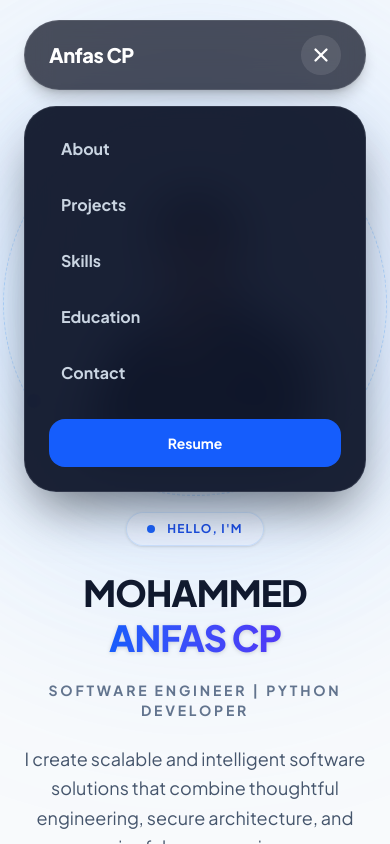
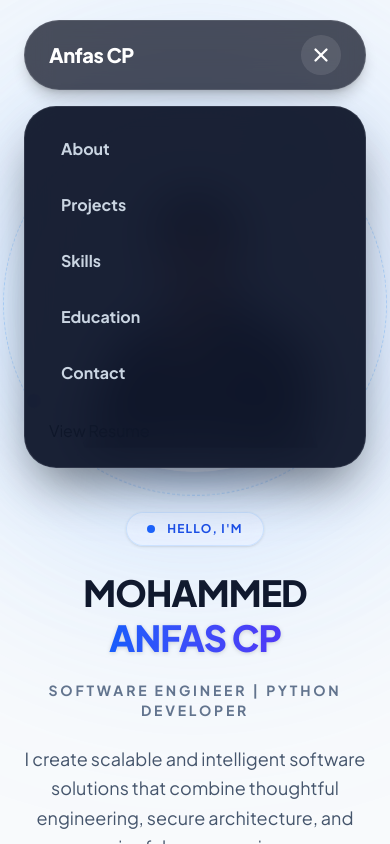
Before and after one commit to Anfas007/portfolio, a React (Vite) app: page / in a window 390 px wide. Both pictures are taken after a click on the button "Toggle Menu". Shown: the top 844 px of the page. Built offline with nearby package versions, Linux system fonts and the light colour scheme.

Commit message:
Fix mobile resume link

```diff
--- a/src/components/navbar/Navbar.tsx
+++ b/src/components/navbar/Navbar.tsx
@@ -90,12 +90,12 @@ const Navbar = () => {
                   {/* Mobile Resume Button */}
                   <div className="mt-4 px-2 pb-2">
                     <a
-                      href="/resume.pdf"
-                      target="_blank"
-                      className="flex w-full justify-center rounded-2xl bg-blue-600 py-3.5 text-sm font-bold text-white transition-colors hover:bg-blue-500"
-                    >
-                      Resume
-                    </a>
+  href={SITE.resume}
+  target="_blank"
+  rel="noopener noreferrer"
+>
+  View Resume
+</a>
                   </div>
                 </div>
               </div>
```
